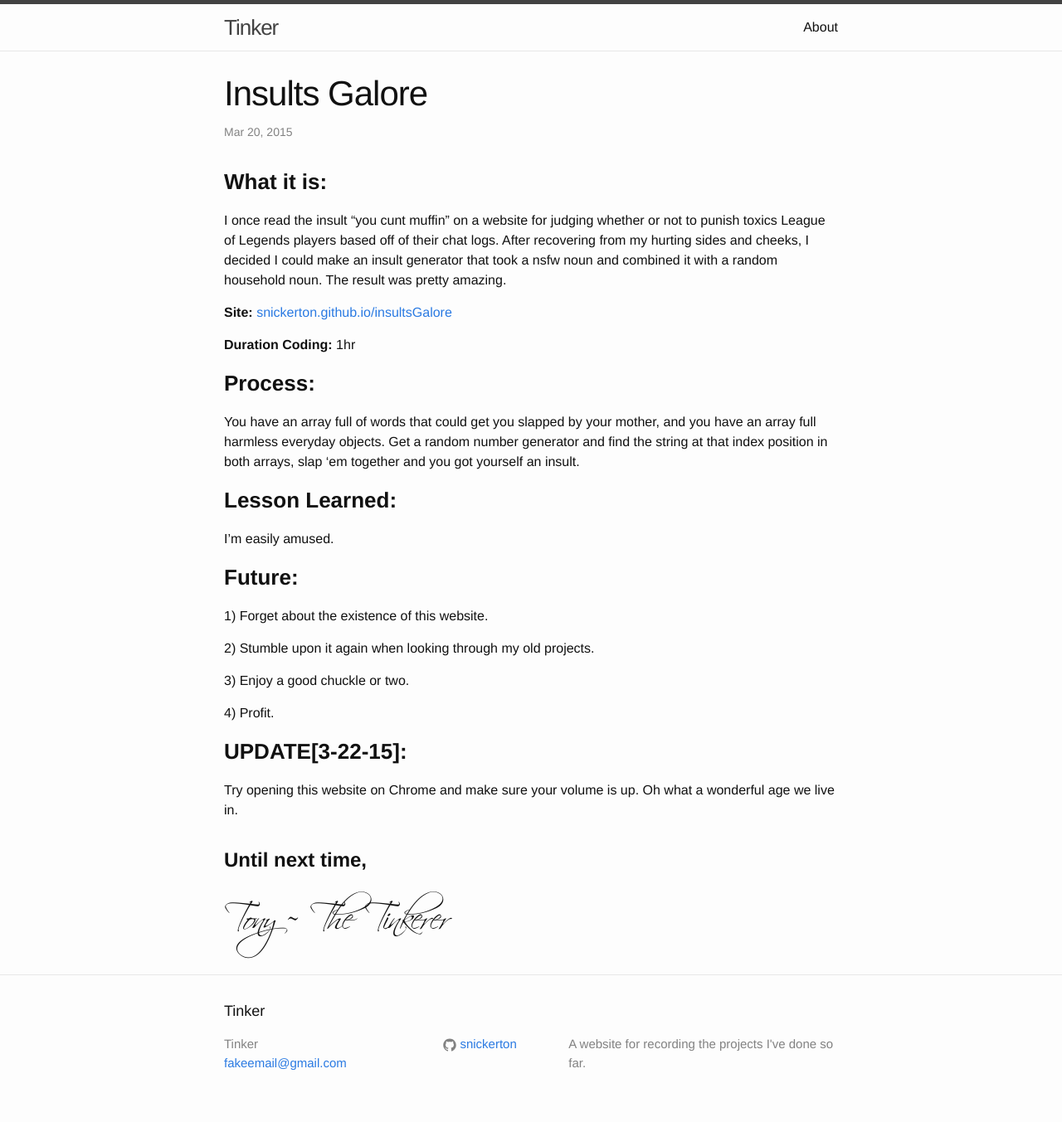
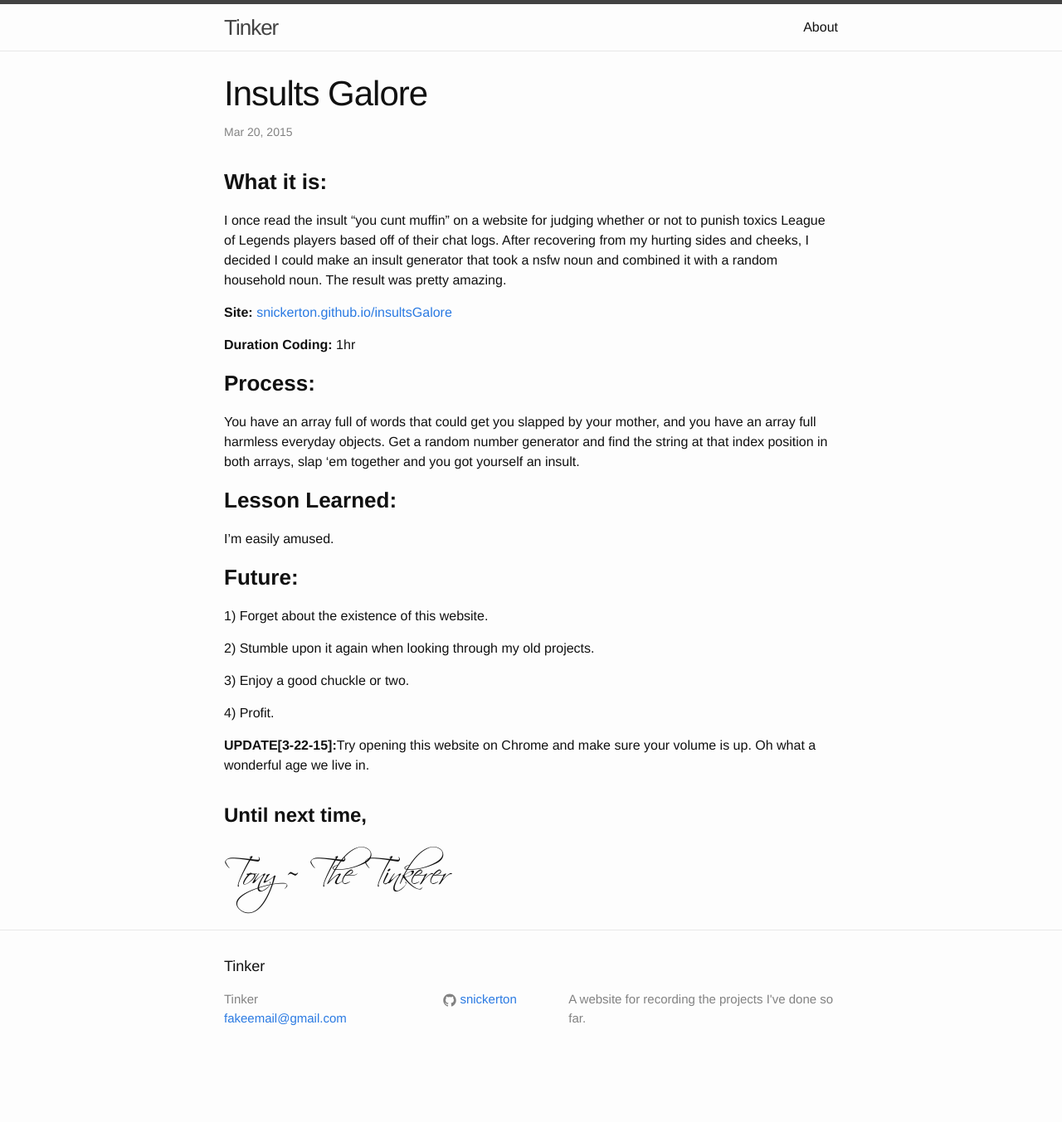
Before and after one commit to snickerton/snickerton.github.legacy, a Jekyll site: the page built from _posts/2015-03-21-Insults-Galore.markdown, in a window 1280 px wide. Shown: the whole page at 83% size. Built offline with Jekyll 4.4.1, drawn with Linux system fonts in a browser that asks for light colours; after the commit the page ends 1299 px from its top, so only the background shows below that.

```diff
--- a/_posts/2015-03-21-Insults-Galore.markdown
+++ b/_posts/2015-03-21-Insults-Galore.markdown
@@ -30,7 +30,6 @@ I'm easily amused.
 
 
 
-<h3><b>UPDATE[3-22-15]:</b></h3>
-Try opening this website on Chrome and make sure your volume is up. Oh what a wonderful age we live in.
+<b>UPDATE[3-22-15]:</b>Try opening this website on Chrome and make sure your volume is up. Oh what a wonderful age we live in.
 
 [site]:    http://snickerton.github.io/insultsGalore/
```
